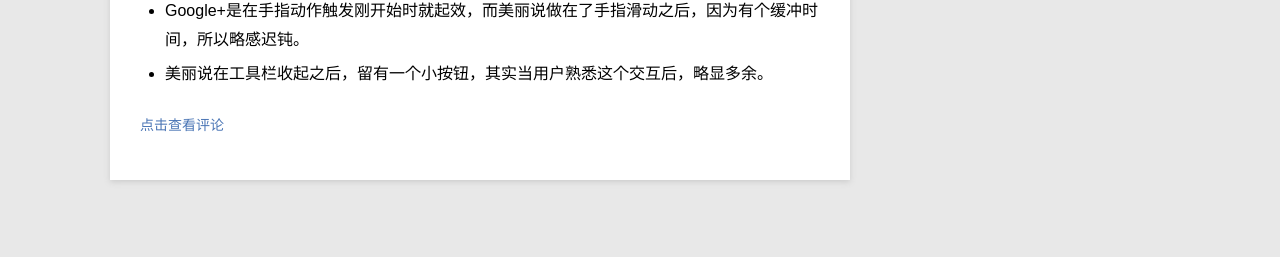
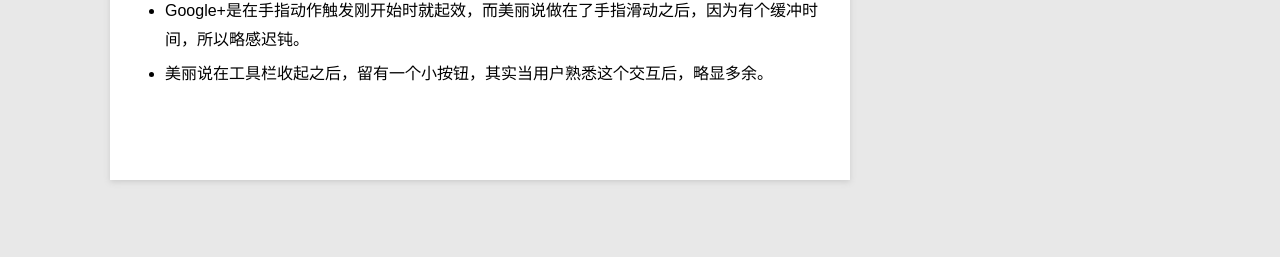
Before and after one commit to xia170320142/looly.github.io, a Jekyll site: the page built from _posts/opinion/2012-12-27-auto-edit-bar.md, in a window 1280 px wide. Shown: the part 1898-2155 px from the top of the page. Built offline with Jekyll 4.4.1, drawn with Linux system fonts in a browser that asks for light colours; Markdown is read by kramdown in place of the engine named in the settings; comment, search, counter and statistics services are not loaded; grey boxes are pictures that could not be loaded.

```diff
--- a/_layouts/post.html
+++ b/_layouts/post.html
@@ -43,8 +43,24 @@ layout: default
                 })()
                 </script>
             </div>
-            <a href="#" class="comment" onclick="return false;">点击查看评论</a>
-            <div id="disqus_thread"></div>
+
+            <!--搜狐畅言-->
+            <div id="SOHUCS"></div>
+            <script>
+              (function(){
+                var appid = 'cyr9ESTUX',
+                conf = 'prod_bc0ac5fa34748484ef7fc4c4620700e4';
+                var doc = document,
+                s = doc.createElement('script'),
+                h = doc.getElementsByTagName('head')[0] || doc.head || doc.documentElement;
+                s.type = 'text/javascript';
+                s.charset = 'utf-8';
+                s.src =  'http://assets.changyan.sohu.com/upload/changyan.js?conf='+ conf +'&appid=' + appid;
+                h.insertBefore(s,h.firstChild);
+                window.SCS_NO_IFRAME = true;
+              })()
+            </script>
+
         </div>
     </div>
 
```
